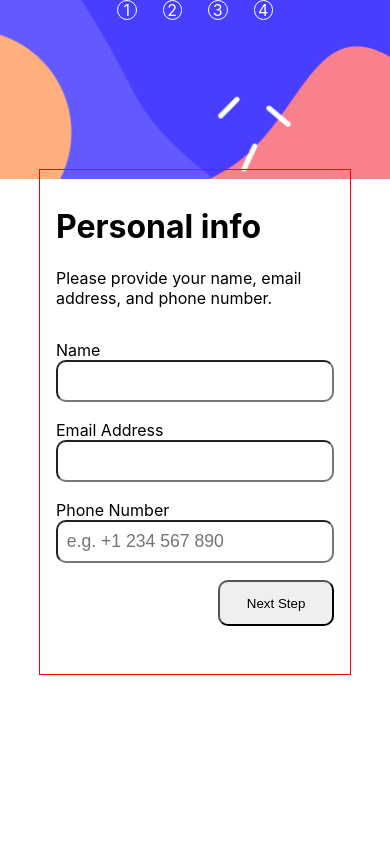
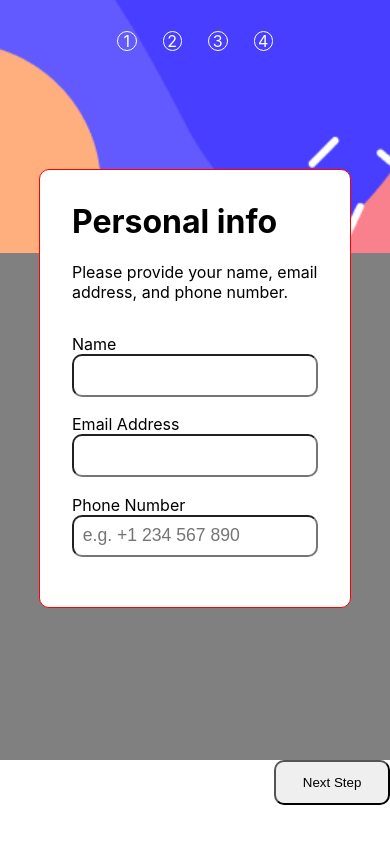
Before and after one commit to AliyaSalmanova1/multi-step-form, a React (Create React App) app: page / in a window 390 px wide. Built offline with nearby package versions, Linux system fonts and the light colour scheme.

Commit message:
made gray box in vertical

```diff
--- a/src/App.css
+++ b/src/App.css
@@ -17,7 +17,7 @@ h3, p{
 
 .nav-container{
   background-image: url(./images/purpleBg.png);
-  background-size: 100% auto;
+  background-size: cover;
   background-repeat: no-repeat;
   height: 100%;
   width: auto;
@@ -79,7 +79,8 @@ a:active{
 .main{
 
   margin: 0 auto;
-  padding: 1em;
+  padding: 2em;
+
 
 }
 
@@ -114,6 +115,8 @@ a:active{
 .nextStep-button{
   padding: 1em 2em;
   float: right;
+
+  bottom: 0;
 
 }
 
@@ -228,6 +231,11 @@ input:checked + span{
 .summaryBox{
   background-color: #F8F9FF;
 }
+.secondHalf{
+  margin: 0 auto;
+
+
+}
 
 
 @media(max-width: 530px){
@@ -237,16 +245,29 @@ input:checked + span{
     position: relative;
 
   }
+  .h1{
+    margin-top: 0;
+  }
 
   .main{
     border: 1px solid red;
     width: 80%;
-    height: 60%;
+
     position: absolute;
     top: 20vh;
     left: 10%;
+    background-color: white;
 
 
+
+    border-radius: 10px;
+
+
+
+  }
+  .secondHalf{
+    width: 100%;
+    flex-grow: 100;
 
   }
 
@@ -257,6 +278,7 @@ input:checked + span{
   .nav-container{
     background-image: url(./images/verticalBg.png);
     width: 100vw;
+    height: 30vh;
 
   }
 
@@ -265,6 +287,15 @@ input:checked + span{
     justify-content: space-between;
     width: 40%;
     margin: auto auto;
+
+  }
+  .nav a{
+    padding-top : 20%;
+  }
+  .grayArea{
+    background-color: gray;
+    height: 60vh;
+    width: 100%;
   }
 
 }
--- a/src/components/Info.js
+++ b/src/components/Info.js
@@ -54,7 +54,7 @@ function PersonalInfo({personalInfo, setPersonalInfo}){
 
 
             </form>
-            <button className="nextStep-button" onClick={validate}>Next Step</button>
+
 
         </>
 
--- a/src/components/Main.js
+++ b/src/components/Main.js
@@ -25,15 +25,27 @@ function MainSection(){
     }
 
     return (
-        <div className="main">
-            <header>
-                <h1>{text[pathname].h1}</h1>
-                <p>{text[pathname].p}</p>
-            </header>
+        <div className="secondHalf">
+            <div className="grayArea">
+                <div className="main">
+                    <header>
+                        <h1 className="h1">{text[pathname].h1}</h1>
+                        <p>{text[pathname].p}</p>
+                    </header>
 
-            <Outlet />
+                    <div className="vertical-container">
+                        <Outlet />
 
+                    </div>
+
+
+
+                </div>
+
+            </div>
+            <button className="nextStep-button">Next Step</button>
         </div>
+
 
     )
 
--- a/src/components/PlanPage.js
+++ b/src/components/PlanPage.js
@@ -81,7 +81,7 @@ setPlan} = props
 
 
       </form>
-      <button className="nextStep-button" onClick={next}>Next Step</button>
+
     </>
 
 
--- a/src/components/Summary.js
+++ b/src/components/Summary.js
@@ -83,7 +83,7 @@ const SummaryPage = (props) => {
 
 
 
-      <button className="nextStep-button" onClick={next}>Next Step</button>
+
     </>
 
 
--- a/src/components/ThirdPage.js
+++ b/src/components/ThirdPage.js
@@ -73,7 +73,7 @@ const ThirdPage = (props) => {
 
 
       </form>
-      <button className="nextStep-button" onClick={next}>Next Step</button>
+
     </>
 
 
```
